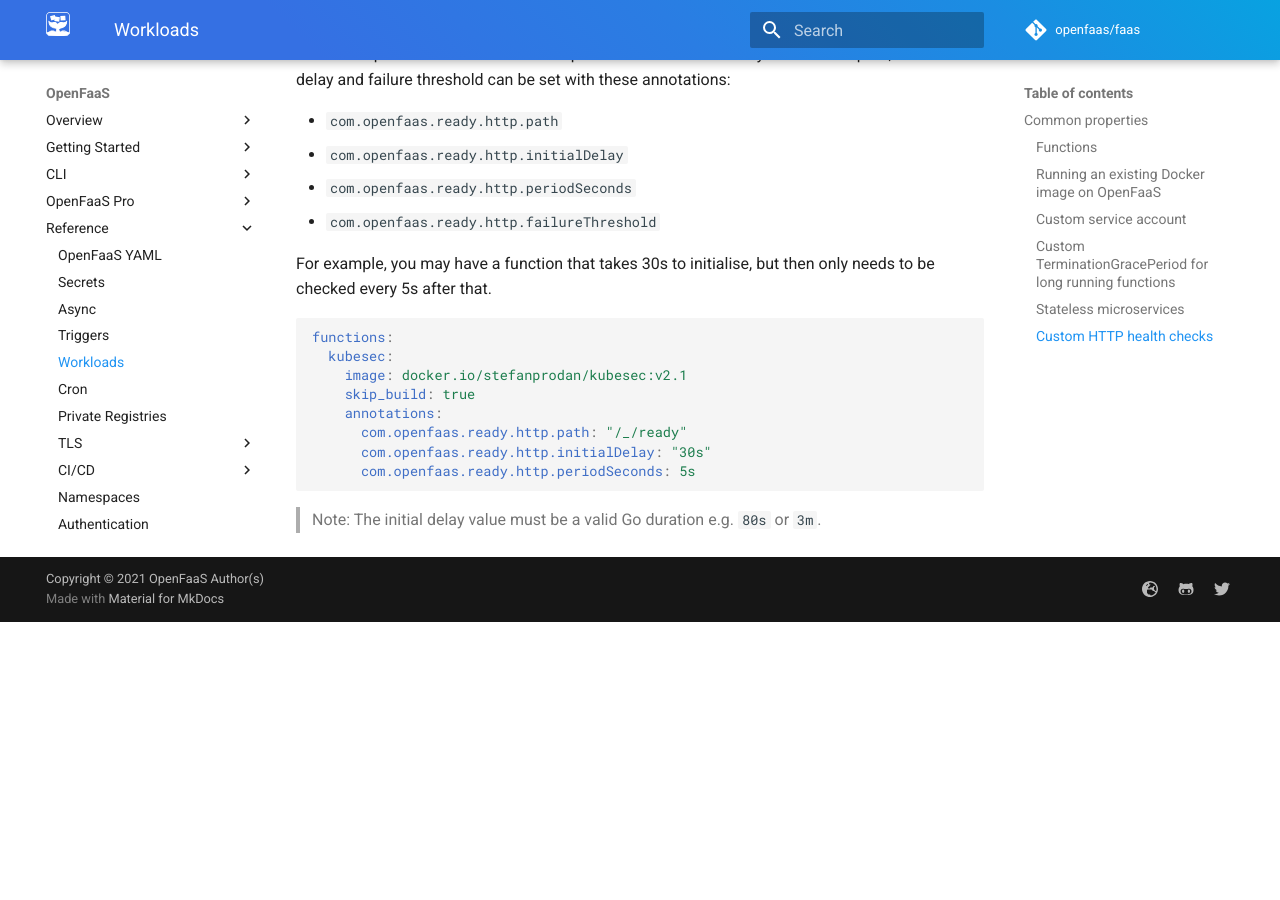
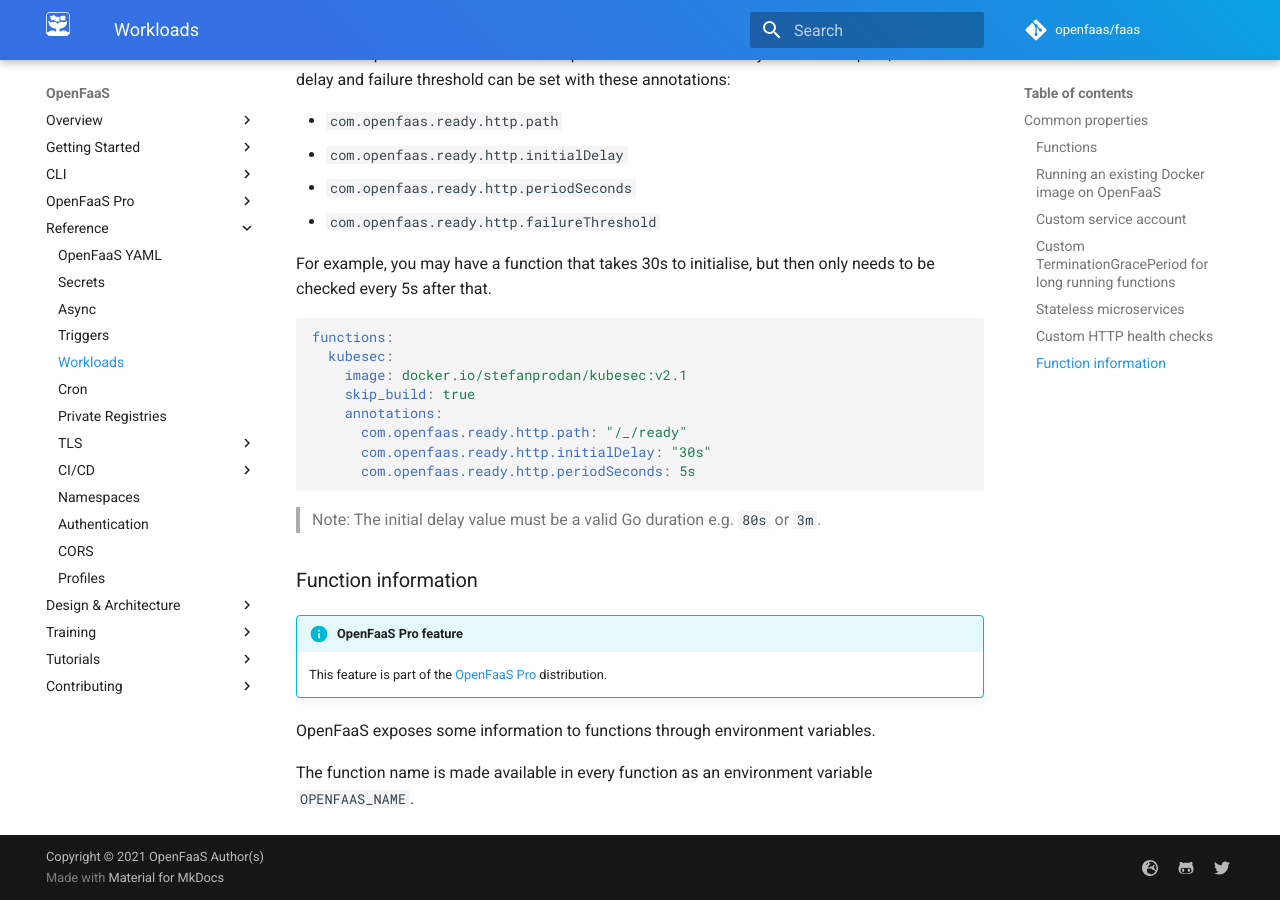
Before and after one commit to openfaas/docs, an MkDocs documentation site: the page built from docs/reference/workloads.md, in a window 1280 px wide and 900 px high, scrolled down 4991 px. Built offline with MkDocs 1.6.1 and Material for MkDocs 9.7.7, drawn with Linux system fonts in a browser that asks for light colours; comment, search, counter and statistics services are not loaded; before the commit the page ends 5613 px from its top, so only the background shows below that.

Commit message:
Add note about the OPENFAAS_NAME env variable
Signed-off-by: Han Verstraete (OpenFaaS Ltd) <han@openfaas.com>

````diff
--- a/docs/reference/workloads.md
+++ b/docs/reference/workloads.md
@@ -218,3 +218,12 @@ functions:
 ```
 
 > Note: The initial delay value must be a valid Go duration e.g. `80s` or `3m`.
+
+### Function information
+
+!!! info "OpenFaaS Pro feature"
+    This feature is part of the [OpenFaaS Pro](/openfaas-pro/introduction) distribution.
+
+OpenFaaS exposes some information to functions through environment variables.
+
+The function name is made available in every function as an environment variable `OPENFAAS_NAME`.
````
